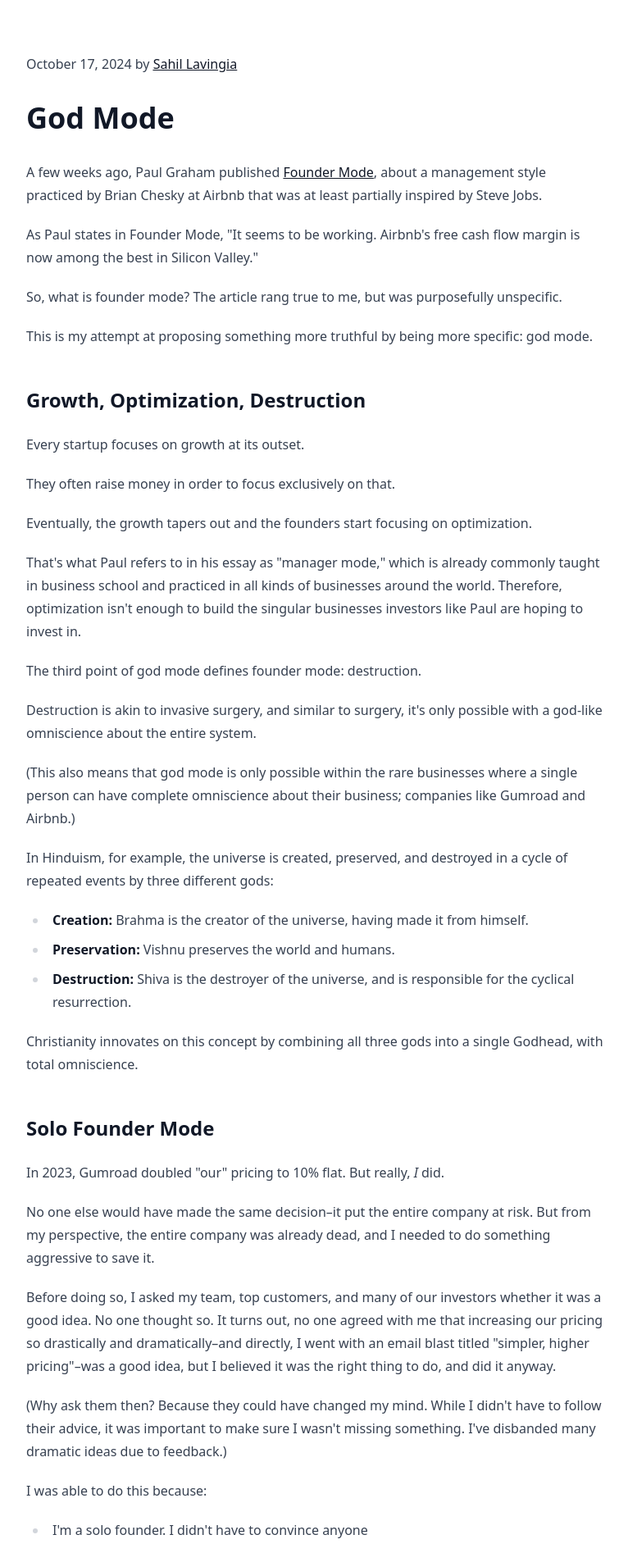
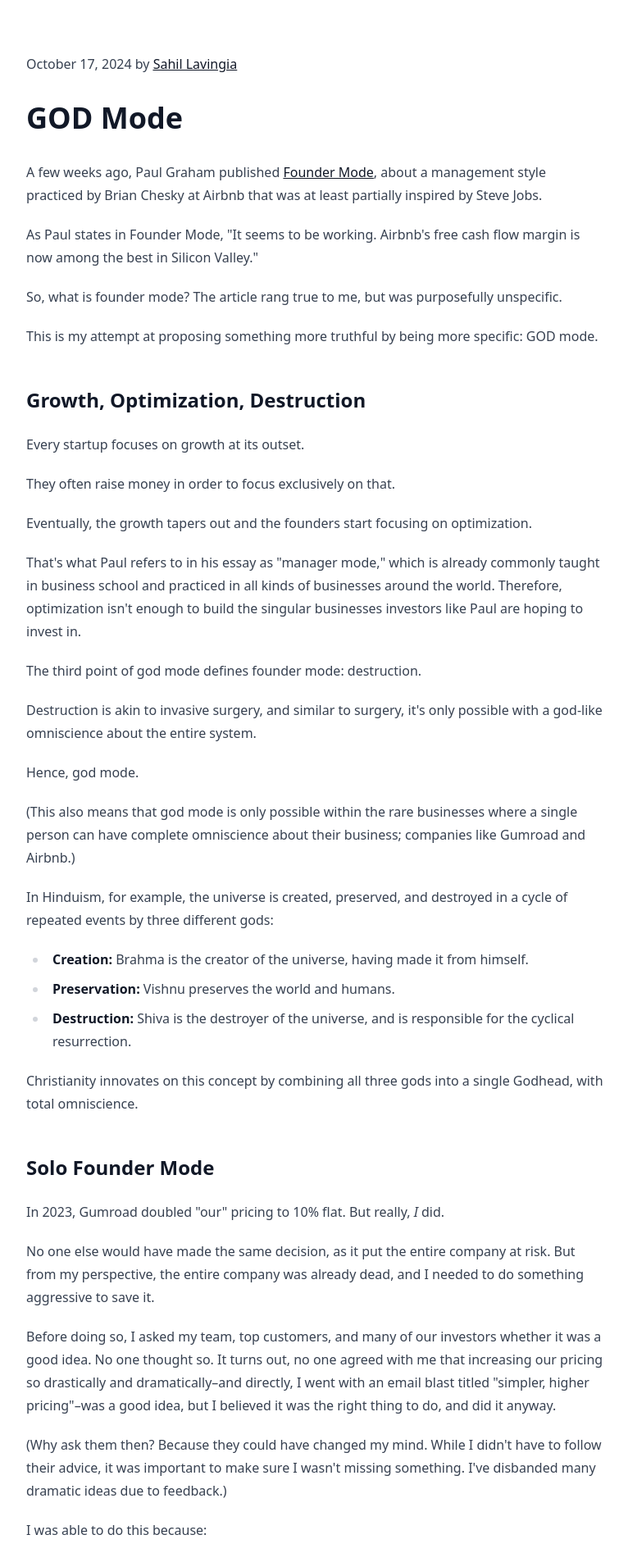
Before and after one commit to slavingia/sahillavingia.com, a Next.js app: page /god in a window 1280 px wide. Shown: the top 1894 px of the page at 82% size, without its empty margins (256-1022 px from the left). Built offline with nearby package versions, Linux system fonts and the light colour scheme.

Commit message:
Update page.tsx (#49)

```diff
--- a/app/god/page.tsx
+++ b/app/god/page.tsx
@@ -4,9 +4,9 @@ import Link from "next/link";
 import Power from "./Power";
 
 export const metadata: Metadata = {
-  title: "God Mode",
+  title: "GOD Mode",
   openGraph: {
-    title: "God Mode",
+    title: "GOD Mode",
     description:
       "A term for a cheat code in video games that makes a player invincible, and how it applies to startup founders.",
     images: ["https://sahillavingia.com/gumroad-tasks.png"],
@@ -14,7 +14,7 @@ export const metadata: Metadata = {
   twitter: {
     card: "summary_large_image",
     site: "@shl",
-    title: "God Mode",
+    title: "GOD Mode",
     description:
       "A term for a cheat code in video games that makes a player invincible, and how it applies to startup founders.",
     images: ["https://sahillavingia.com/gumroad-tasks.png"],
@@ -31,7 +31,7 @@ export default function Home() {
         </Link>
       </label>
 
-      <h1>God Mode</h1>
+      <h1>GOD Mode</h1>
 
       <p>
         A few weeks ago, Paul Graham published{" "}
@@ -52,7 +52,7 @@ export default function Home() {
 
       <p>
         This is my attempt at proposing something more truthful by being more
-        specific: god mode.
+        specific: GOD mode.
       </p>
 
       <h2>Growth, Optimization, Destruction</h2>
@@ -80,6 +80,8 @@ export default function Home() {
         Destruction is akin to invasive surgery, and similar to surgery, it's
         only possible with a god-like omniscience about the entire system.
       </p>
+
+      <p>Hence, god mode.</p>
 
       <p>
         (This also means that god mode is only possible within the rare
@@ -119,9 +121,9 @@ export default function Home() {
       </p>
 
       <p>
-        No one else would have made the same decision–it put the entire company
-        at risk. But from my perspective, the entire company was already dead,
-        and I needed to do something aggressive to save it.
+        No one else would have made the same decision, as it put the entire
+        company at risk. But from my perspective, the entire company was already
+        dead, and I needed to do something aggressive to save it.
       </p>
 
       <p>
@@ -346,7 +348,8 @@ export default function Home() {
       <p>
         Today, humans are necessary for stellar customer service, crisis
         management, regulatory compliance and negotiations, property
-        inspections–but it won't be long until AI can do all of the above.
+        inspections, and more. But it won't be long until AI can do all of the
+        above.
       </p>
 
       <p>
@@ -367,6 +370,25 @@ export default function Home() {
 
       <p>So, where do we go from here?</p>
 
+      <p>
+        Personally, I don't think it's the founders' job to figure that out;
+        it's the government's. Social welfare programs should continue to expand
+        as they always have in the face of more and more automation.
+      </p>
+
+      <p>
+        For <em>my</em> part, I've changed the name of Gumroad's parent company
+        from Gumroad to Antiwork, to make it clear what <em>my</em> focus is:
+        eliminating the unfun parts of work, which is almost all of it.
+      </p>
+
+      <p>
+        I've also started prototyping our first hardware product, something I
+        can't have omniscience about.
+      </p>
+
+      <p>We'll see how it goes.</p>
+
       <Footer />
     </main>
   );
```
